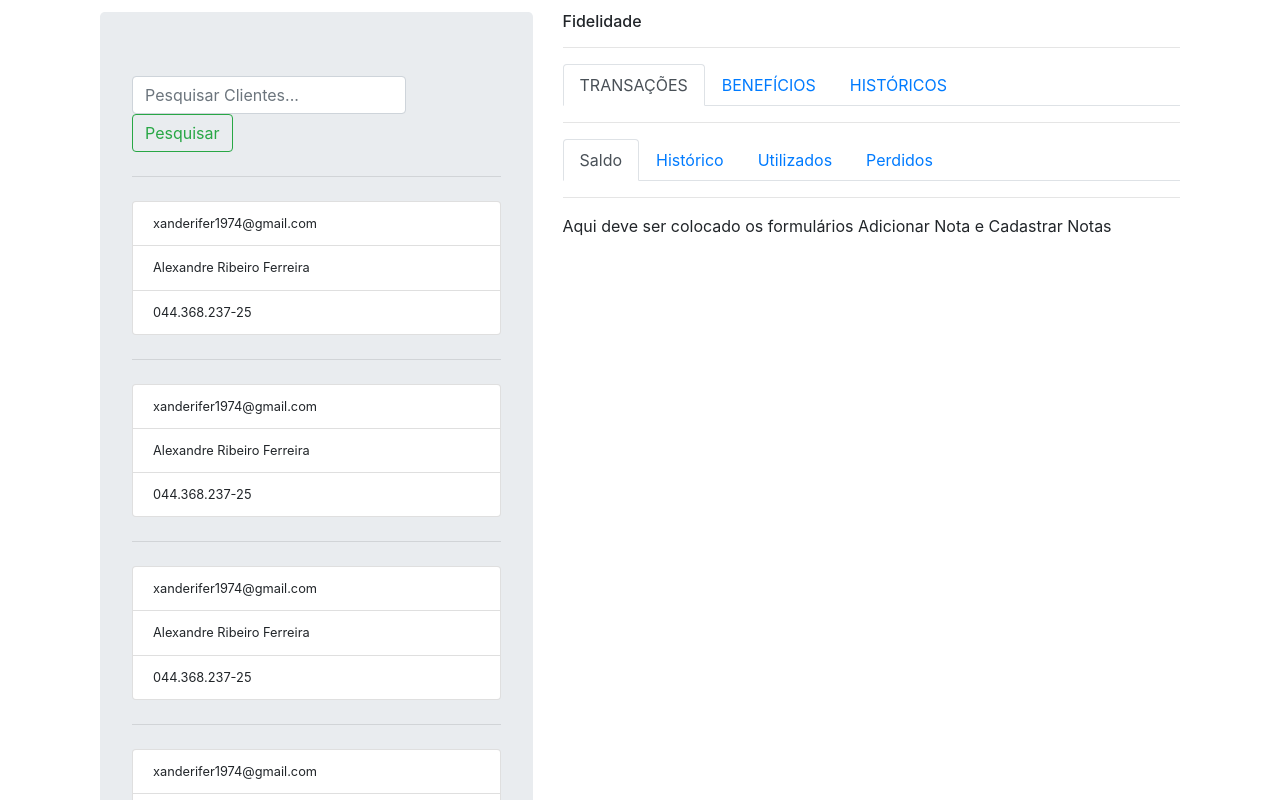
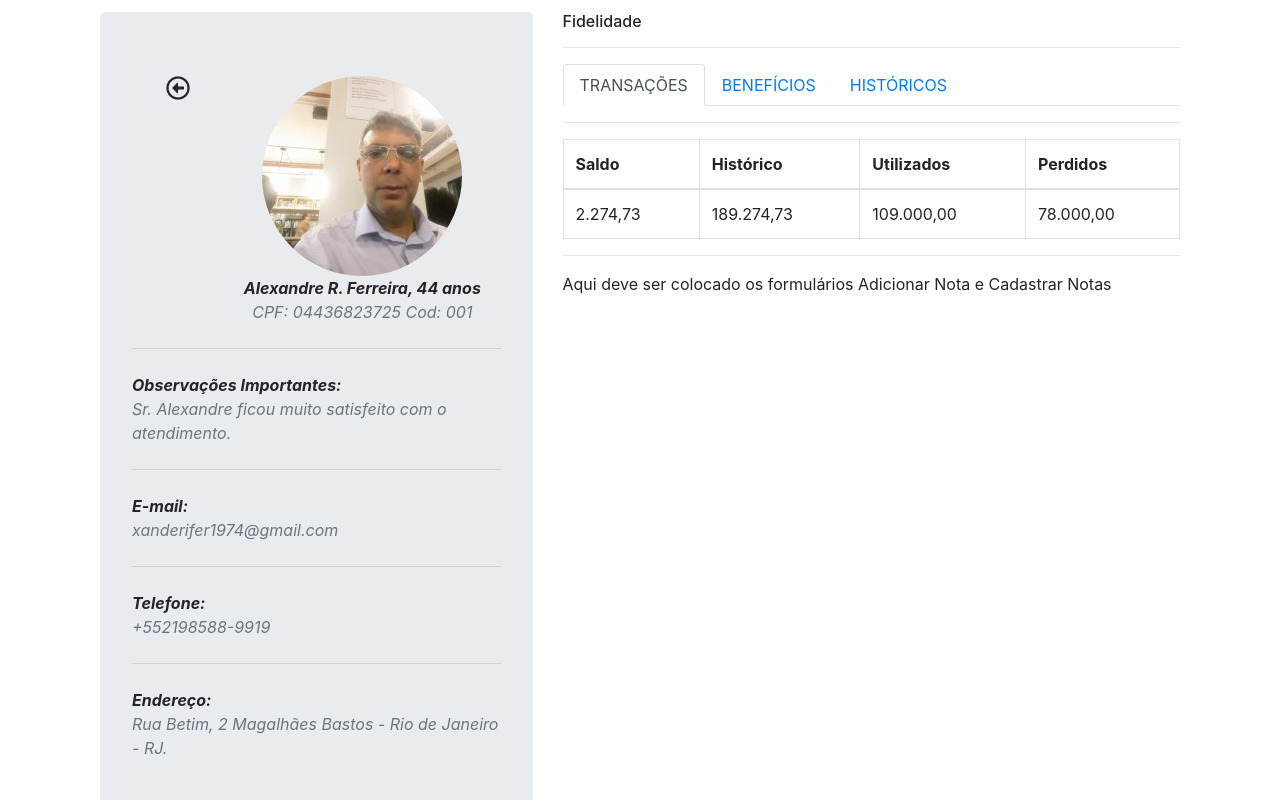
Before and after one commit to xanderifer1974/DesafioDmConsultoria, an Angular app in the folder dm-consultoria/: page /pesquisa-cliente in a window 1280 px wide. Shown: the part 400-1200 px from the top of the page. Built offline with nearby package versions, Linux system fonts and the light colour scheme.

Commit message:
criacao  do componente dados-cadastro-cliente.

```diff
--- a/dm-consultoria/src/app/app.module.ts
+++ b/dm-consultoria/src/app/app.module.ts
@@ -9,6 +9,8 @@ import { PesquisaClienteComponent } from './conteudo/pesquisa-cliente/pesquisa-c
 import { DetalheClienteComponent } from './conteudo/detalhe-cliente/detalhe-cliente.component';
 import { DetalheClienteTransacaoComponent } from './conteudo/detalhe-cliente/detalhe-cliente-transacao/detalhe-cliente-transacao.component';
 import { FooterComponent } from './footer/footer.component';
+import { DadosCadastroClienteComponent } from './conteudo/dados-cadastro-cliente/dados-cadastro-cliente.component';
+
 
 @NgModule({
   declarations: [
@@ -19,7 +21,9 @@ import { FooterComponent } from './footer/footer.component';
     PesquisaClienteComponent,
     DetalheClienteComponent,
     DetalheClienteTransacaoComponent,
-    FooterComponent
+    FooterComponent,
+    DadosCadastroClienteComponent
+
   ],
   imports: [
     BrowserModule
--- a/dm-consultoria/src/app/conteudo/conteudo.component.html
+++ b/dm-consultoria/src/app/conteudo/conteudo.component.html
@@ -2,7 +2,8 @@
     <div class="row">
        <div class="col-md-5">
          <!-------Pesquisar Clientes----------------->
-         <dm-pesquisa-cliente></dm-pesquisa-cliente>
+         <!-- <dm-pesquisa-cliente></dm-pesquisa-cliente> -->
+         <dm-dados-cadastro-cliente></dm-dados-cadastro-cliente>
          <!-------Fim Pesquisar Clientes----------------->
        </div>
        <div class="col-md-7">
--- /dev/null
+++ b/dm-consultoria/src/app/conteudo/dados-cadastro-cliente/dados-cadastro-cliente.component.html
@@ -0,0 +1,29 @@
+<div class="jumbotron h-100 mb-0">
+    <div class="container text-center">
+      <div class="row">
+        <div class="col-sm-3">
+            <i class='far fa-arrow-alt-circle-left' style='font-size:24px'></i>
+        </div>
+        <div class="col-sm-9">
+            <img src="assets/foto.jpg" class="rounded-circle" alt="Logo Dm Consultoria"  >
+            <span class="font-weight-bold font-italic" style="text-align: center">Alexandre R. Ferreira, 44 anos</span><br>
+            <span class="font-italic text-muted" style="text-align: center">CPF: 04436823725 Cod: 001</span>
+        </div>
+      </div>
+
+    </div>
+ <hr class="my-4">
+ <span class="font-weight-bold font-italic" style="text-align: center">Observações Importantes:</span><br>
+ <span class="font-italic text-muted" style="text-align: center">Sr. Alexandre ficou muito satisfeito com o atendimento.</span>
+ <hr class="my-4">
+ <span class="font-weight-bold font-italic" style="text-align: center">E-mail:</span><br>
+ <span class="font-italic text-muted" style="text-align: center">xanderifer1974@gmail.com</span>
+ <hr class="my-4">
+ <span class="font-weight-bold font-italic" style="text-align: center">Telefone:</span><br>
+ <span class="font-italic text-muted" style="text-align: center">+552198588-9919</span>
+ <hr class="my-4">
+ <span class="font-weight-bold font-italic" style="text-align: center">Endereço:</span><br>
+ <span class="font-italic text-muted" style="text-align: center">Rua Betim, 2
+  Magalhães Bastos - Rio de Janeiro - RJ.
+</span>
+</div>
--- /dev/null
+++ b/dm-consultoria/src/app/conteudo/dados-cadastro-cliente/dados-cadastro-cliente.component.ts
@@ -0,0 +1,15 @@
+import { Component, OnInit } from '@angular/core';
+
+@Component({
+  selector: 'dm-dados-cadastro-cliente',
+  templateUrl: './dados-cadastro-cliente.component.html',
+  styleUrls: ['./dados-cadastro-cliente.component.css']
+})
+export class DadosCadastroClienteComponent implements OnInit {
+
+  constructor() { }
+
+  ngOnInit() {
+  }
+
+}
--- a/dm-consultoria/src/app/conteudo/detalhe-cliente/detalhe-cliente-transacao/detalhe-cliente-transacao.component.html
+++ b/dm-consultoria/src/app/conteudo/detalhe-cliente/detalhe-cliente-transacao/detalhe-cliente-transacao.component.html
@@ -1,6 +1,24 @@
 <div class="tab-pane fade show active" id="transacoes" role="tabpanel" aria-labelledby="transacoes-tab">
-    <!--ABA DE NAVEGAÇÃO SECUNDARIA-->
-       <ul class="nav nav-tabs" id="myTab" role="tablist">
+    <!--Tabela com valores-->
+    <table class="table table-bordered">
+        <thead>
+          <tr>
+            <th>Saldo</th>
+            <th>Histórico</th>
+            <th>Utilizados</th>
+            <th>Perdidos</th>
+          </tr>
+        </thead>
+        <tbody>
+          <tr>
+            <td>2.274,73</td>
+            <td>189.274,73</td>
+            <td>109.000,00</td>
+            <td>78.000,00</td>
+          </tr>
+        </tbody>
+      </table>
+       <!-- <ul class="nav nav-tabs" id="myTab" role="tablist">
              <li class="nav-item">
                <a class="nav-link active" id="saldo-tab" data-toggle="tab" href="#saldo" role="tab" aria-controls="saldo"
                  aria-selected="true">Saldo</a>
@@ -17,7 +35,7 @@
                    <a class="nav-link" id="perdidos-tab" data-toggle="tab" href="#perdidos" role="tab" aria-controls="perdidos"
                      aria-selected="false">Perdidos</a>
                  </li>
-           </ul>
+           </ul> -->
            <hr style="color: gray">
            <div class="tab-pane fade show active" id="saldo" role="tabpanel" aria-labelledby="saldo-tab">
               Aqui deve ser colocado os formulários Adicionar Nota e Cadastrar Notas
--- a/dm-consultoria/src/index.html
+++ b/dm-consultoria/src/index.html
@@ -5,8 +5,9 @@
   <title>DmConsultoria</title>
   <base href="/">
 
-  <!-- <meta name="viewport" content="width=device-width, initial-scale=1"> -->
+  <meta name="viewport" content="width=device-width, initial-scale=1">
   <link rel="icon" type="image/x-icon" href="favicon.ico">
+  <link rel="stylesheet" href="https://use.fontawesome.com/releases/v5.7.0/css/all.css" integrity="sha384-lZN37f5QGtY3VHgisS14W3ExzMWZxybE1SJSEsQp9S+oqd12jhcu+A56Ebc1zFSJ" crossorigin="anonymous">
 </head>
 <body>
   <dm-root></dm-root>
```
Also changed, not shown: dm-consultoria/src/app/conteudo/dados-cadastro-cliente/dados-cadastro-cliente.component.css (added).
